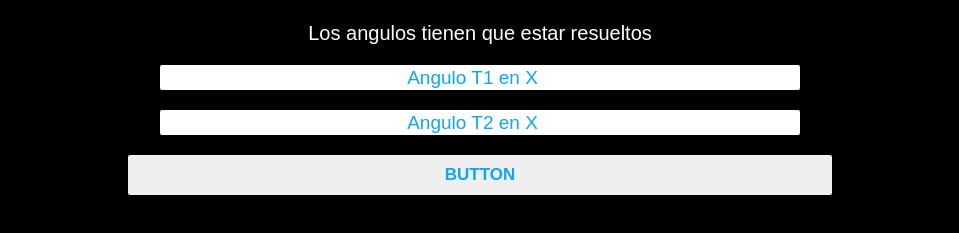
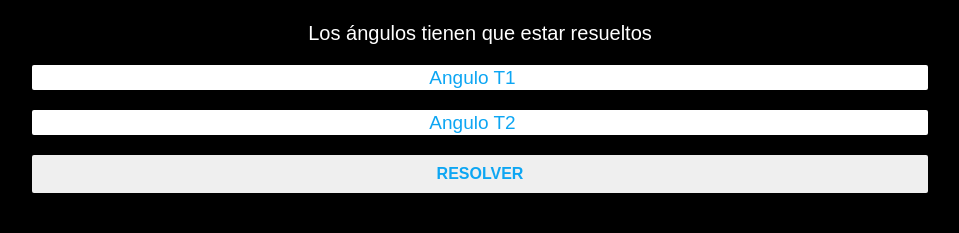
Before and after one commit to JuanBisio/PrimeraLeydeNewton, a plain HTML site: page index.html in a window 1280 px wide. Shown: the part 299-532 px from the top of the page, without its empty margins (160-1119 px from the left). Drawn offline with Linux system fonts and the light colour scheme.

Commit message:
Add files via upload

```diff
--- a/build/css/layout/app.css
+++ b/build/css/layout/app.css
@@ -1,2 +1,2 @@
-body{background-color:#000}body,html{color:#fff}.otraletra{font-family:Arial,Helvetica,sans-serif!important}.resultadoIncorrecto{padding:2.5rem;color:#fff;background-color:#c20000;text-align:center;font-weight:700}.inputs{display:flex;flex-direction:column;flex-wrap:3rem;align-items:center;color:#0da6f3;padding:2rem}.input{border:none;color:#0da6f3;height:2.5rem;width:50%;margin-bottom:2rem;font-size:1.9rem;text-align:center;border-radius:.2rem}.input::-moz-placeholder{color:#0da6f3;text-align:center;font-size:1.9rem}.input:-ms-input-placeholder{color:#0da6f3;text-align:center;font-size:1.9rem}.input::placeholder{color:#0da6f3;text-align:center;font-size:1.9rem}.input:hover{background-color:#0da6f3;color:#fff;cursor:pointer}.input:hover::-moz-placeholder{color:#fff}.input:hover:-ms-input-placeholder{color:#fff}.input:hover::placeholder{color:#fff}.button{font-weight:700;margin-bottom:1.5rem;width:55%;padding:1rem;text-transform:uppercase;color:#0da6f3;font-size:1.7rem;border-radius:.2rem;border:none;cursor:pointer}.button:hover{background-color:#0da6f3;color:#fff;cursor:pointer}.button:hover::-moz-placeholder{color:#fff}.button:hover:-ms-input-placeholder{color:#fff}.button:hover::placeholder{color:#fff}.text-aling{text-align:center}.resultado{color:#fff}
+body{background-color:#000;color:#fff}.otraletra{font-family:Arial,Helvetica,sans-serif!important}.resultadoIncorrecto{padding:2.5rem;color:#fff;background-color:#c20000;text-align:center;font-weight:700}.inputs{display:flex;flex-direction:column;flex-wrap:3rem;align-items:center;color:#0da6f3;padding:2rem}.input{border:none;color:#0da6f3;height:2.5rem;width:70%;margin-bottom:2rem;font-size:1.9rem;text-align:center;border-radius:.2rem}.input::-moz-placeholder{color:#0da6f3;text-align:center;font-size:1.9rem}.input:-ms-input-placeholder{color:#0da6f3;text-align:center;font-size:1.9rem}.input::placeholder{color:#0da6f3;text-align:center;font-size:1.9rem}.input:hover{background-color:#0da6f3;color:#fff;cursor:pointer}.input:hover::-moz-placeholder{color:#fff}.input:hover:-ms-input-placeholder{color:#fff}.input:hover::placeholder{color:#fff}.button{font-weight:700;margin-bottom:1.5rem;width:70%;padding:1rem;text-transform:uppercase;color:#0da6f3;font-size:1.6rem;border-radius:.2rem;border:none;cursor:pointer}.button:hover{background-color:#0da6f3;color:#fff;cursor:pointer}.button:hover::-moz-placeholder{color:#fff}.button:hover:-ms-input-placeholder{color:#fff}.button:hover::placeholder{color:#fff}.text-aling{text-align:center}.resultado{color:#fff}
 /*# sourceMappingURL=app.css.map */
--- a/index.html
+++ b/index.html
@@ -10,7 +10,6 @@
 </head>
 <body>
     <h1>Primera Ley de Newton</h1>
-
     <!-- Parte I -->
     <section class="text-aling">
         <h1>Parte I</h1>
@@ -22,11 +21,10 @@
     <section class="text-aling">
         <!-- Parte II RX-->
     <h1>Parte II</h1>
-    <p><span>Los angulos tienen que estar resueltos</span></p>
-    <input type="number" placeholder="Angulo T1 en X" class="cosenoT1 input ">
-    <input type="number" placeholder="Angulo T2 en X" class="cosenoT2 input ">
-    <!-- <p  class="resultado">T3 en X es 0</p> -->
-    <input type="button" class="botonParteII button" value="button">
+    <p><span>Los ángulos tienen que estar resueltos</span></p>
+    <input type="number" placeholder="Angulo T1" class="cosenoT1 input ">
+    <input type="number" placeholder="Angulo T2" class="cosenoT2 input ">
+    <input type="button" class="botonParteII button" value="resolver">
 
     <p class="resultadoParteII resultado"></p>
     <p class="resultadoParteIII resultado"></p>
@@ -35,6 +33,5 @@
 
 
     <script src="build/js/bundle.min.js"></script>
-    <!-- <script src="src/js/app.js"></script> -->
 </body>
 </html>
```
Also changed, not shown: build/css/app.css (+1 -1 lines), 2 other files.
